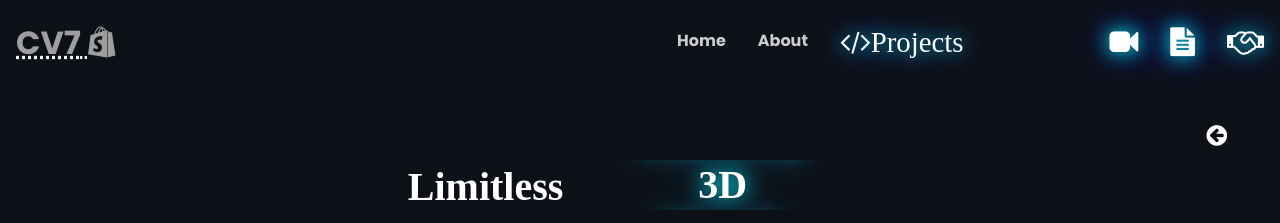
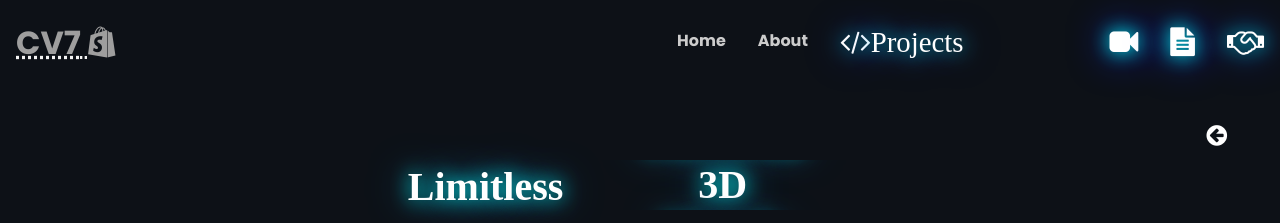
Before and after one commit to Clay3D11/CJVL7, a plain HTML site: page 3dvisuals.html in a window 1280 px wide. Shown: the top 223 px of the page. Drawn offline with Linux system fonts and the light colour scheme; grey boxes are pictures that could not be loaded; a script that the page names is missing; files whose address does not match are found by name.

Commit message:
Update 3dvisuals.css

```diff
--- a/assets/css/3dvisuals.css
+++ b/assets/css/3dvisuals.css
@@ -54,6 +54,7 @@ About Page
   font-size: 2.5rem;
   color: #ffffff;
   margin-bottom: 1rem;
+  text-shadow: 0 0 20px #00fffb, 0 0 40px #0081bc;
 }
 
 .hero-section h4 {
```
